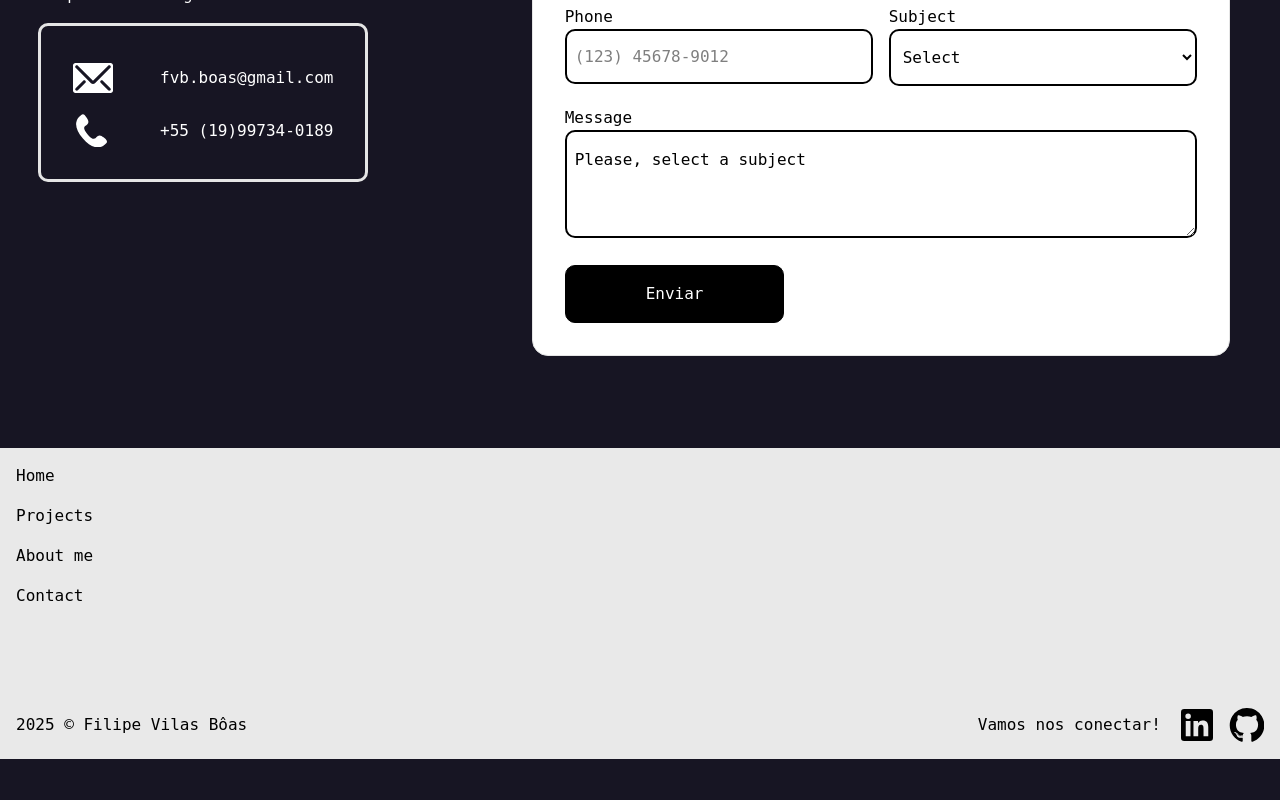
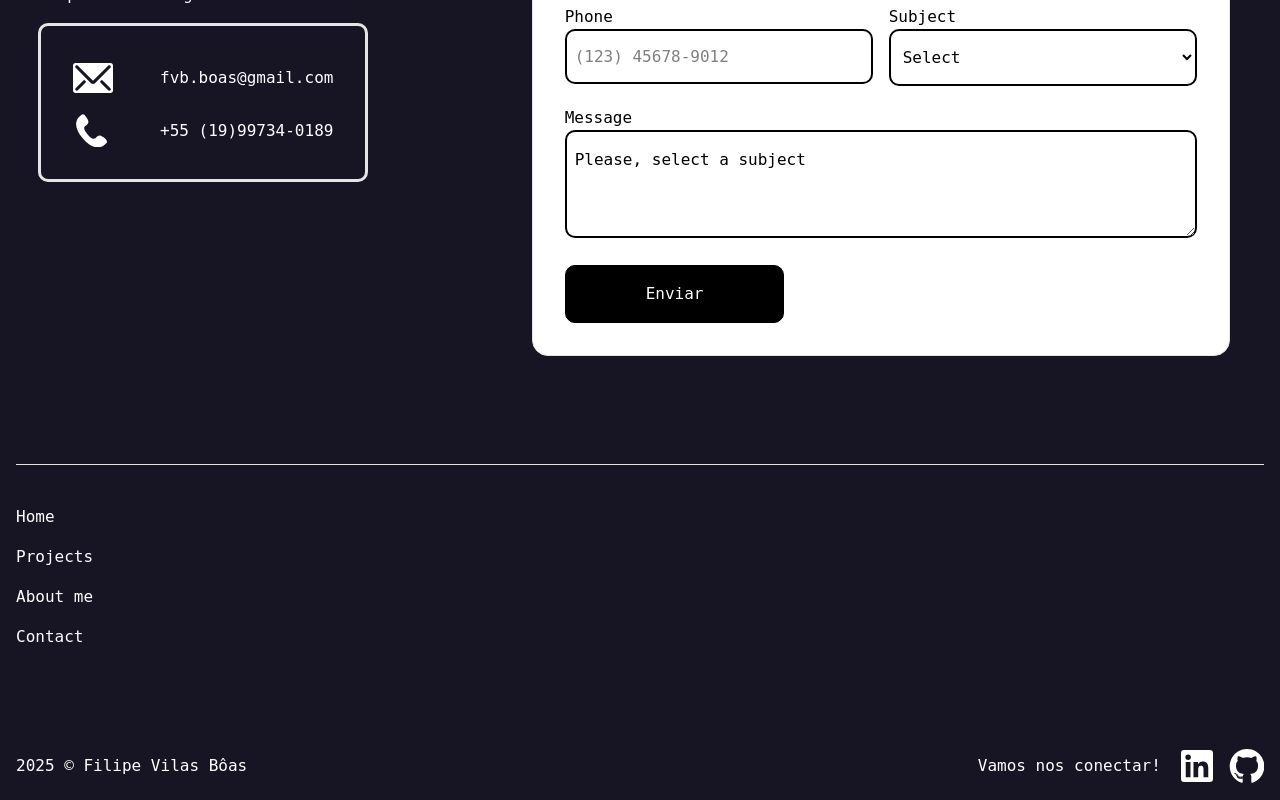
Before and after one commit to filipesvb/my-portfolio, a React (Vite) app: page / in a window 1280 px wide. Shown: the part 3432-4232 px from the top of the page. Before the commit the page ends 4191 px from the top, so only its background shows below. Built offline with nearby package versions, Linux system fonts and the light colour scheme; a web font is replaced by a local one.

Commit message:
style: changed footer style to no-background with <hr/> separator above it

```diff
--- a/src/components/Footer/index.tsx
+++ b/src/components/Footer/index.tsx
@@ -2,12 +2,17 @@ import Menu from '../../components/Header/components/Menu'
 import SocialList from '../Header/components/SocialList';
 
 const Footer = () => {
+
+
+
   return (
-    <footer className="mt-20  w-full bg-[#e9e9e9] p-4 space-y-25">
+    <footer className={'mt-20  w-full  p-4 '}>
+      <hr className='mb-10' />
+      <div className='space-y-25'>
         <div className="w-full flex">
           <Menu variant={'footer'} />
         </div>
-      <div className="flex text-black justify-between items-center">
+        <div className="flex justify-between items-center">
           <div>
             <span>2025 © Filipe Vilas Bôas</span>
           </div>
@@ -16,6 +21,7 @@ const Footer = () => {
             <SocialList />
           </div>
         </div>
+      </div>
     </footer>
   )
 }
--- a/src/components/Header/components/Menu/index.jsx
+++ b/src/components/Header/components/Menu/index.jsx
@@ -9,7 +9,7 @@ const Menu = ({variant}) => {
   const { t } = useTranslation('header')
 
   const menuClassName = {
-    "footer": "flex flex-col gap-4 text-black"
+    "footer": "flex flex-col gap-4"
   }
 
   return (
```
Lines whose indentation alone changed are shown as unchanged.
